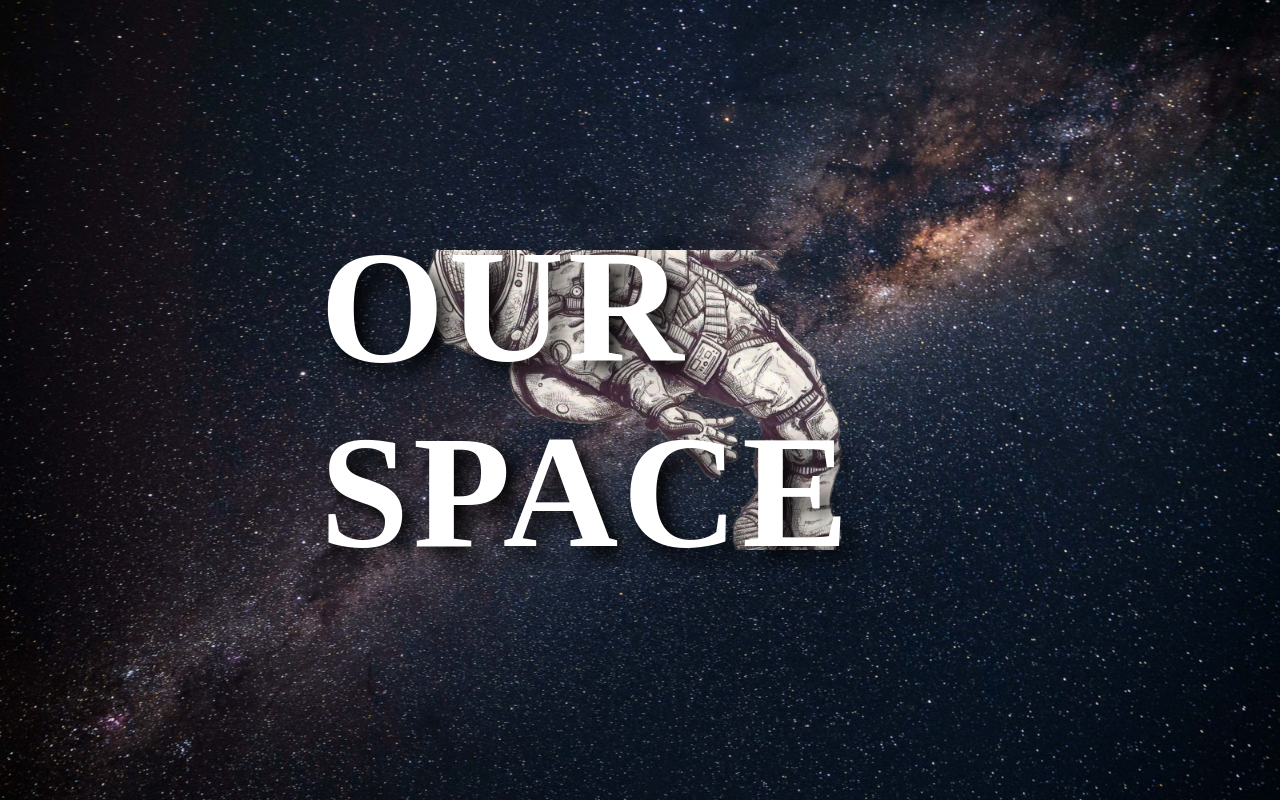
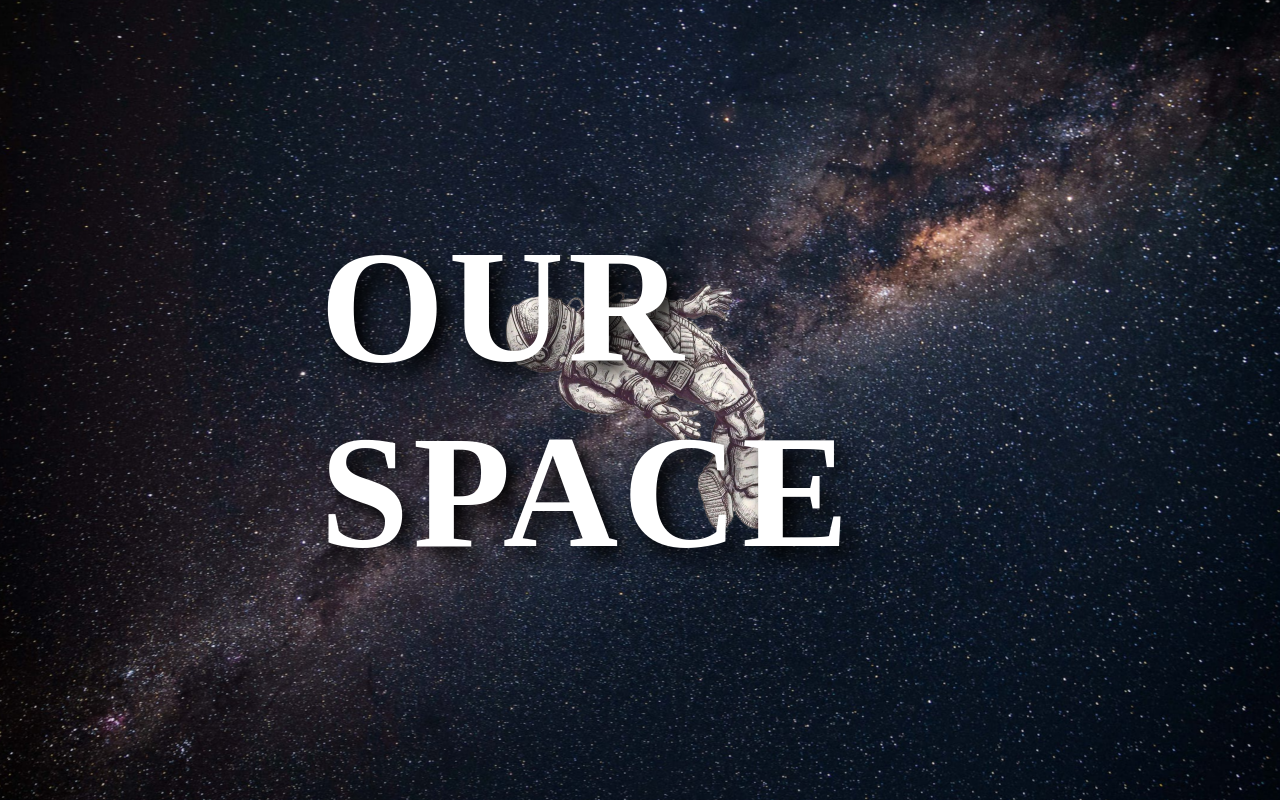
Before and after one commit to kinshuk02/SpaceParralaxCSS, a plain HTML site: page index.html in a window 1280 px wide. Drawn offline with Linux system fonts and the light colour scheme; a web font is replaced by a local one.

Commit message:
Update styles.css
improvAstro

```diff
--- a/styles.css
+++ b/styles.css
@@ -31,8 +31,6 @@
 .foreground
 {
     transform: translateZ(-30px) scale(1.5);
-
-
 }
 .background,.foreground{
 position: absolute;
@@ -45,6 +43,10 @@ z-index:-1;
 
 
 
+}
+
+.foreground{
+object-fit: contain;
 }
  /* .foreground{
     position: absolute ;
```
